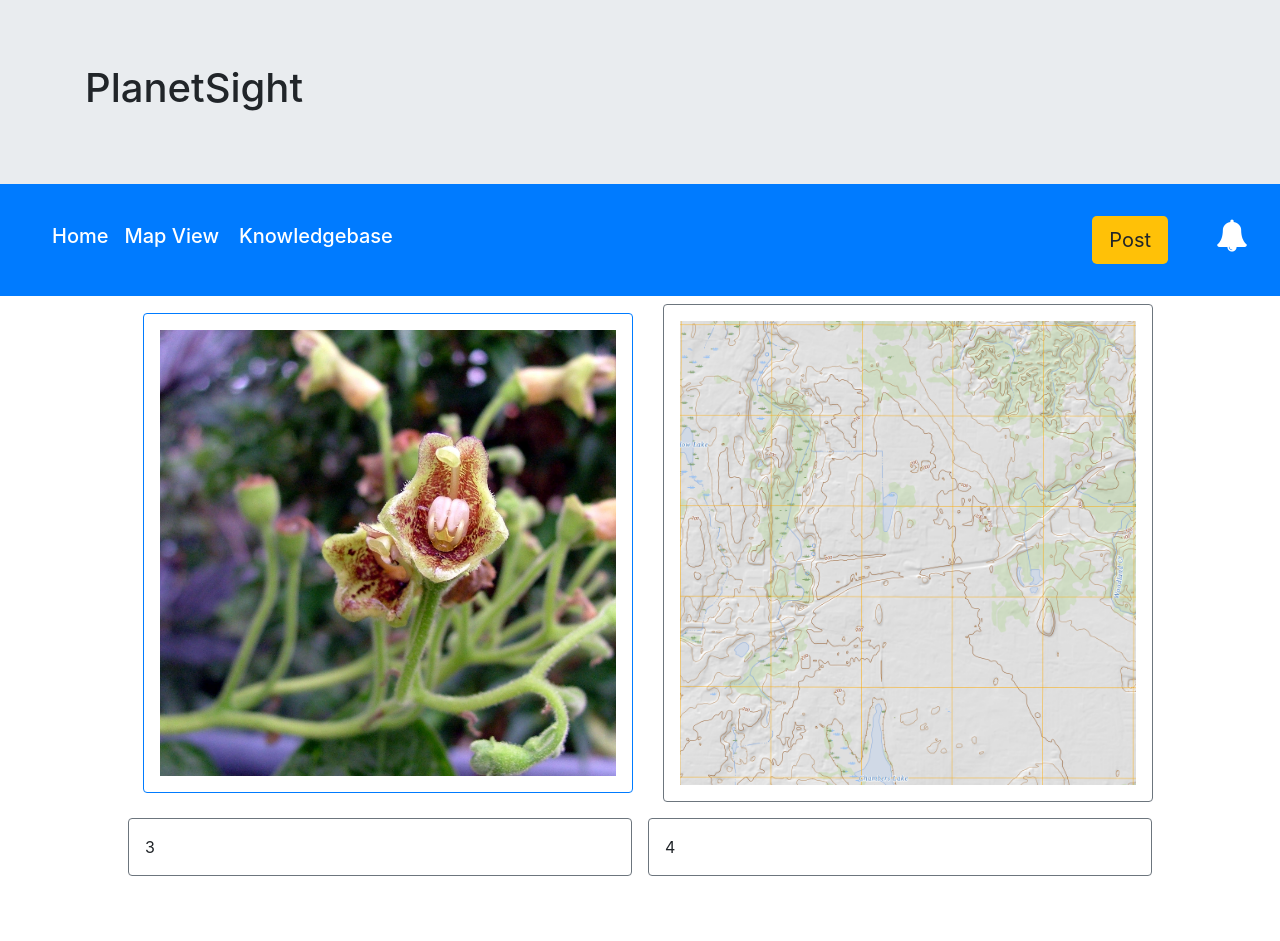
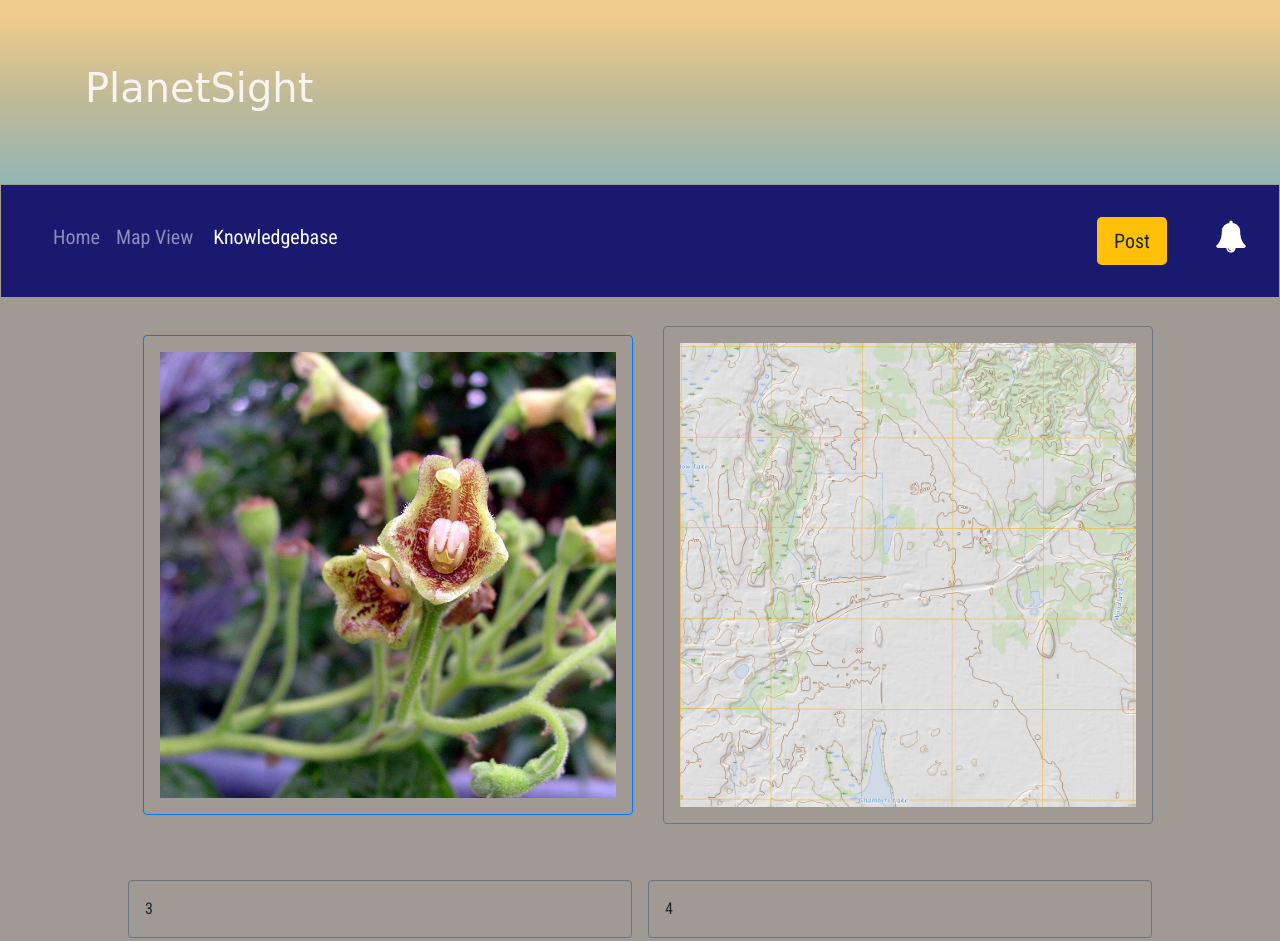
Before and after one commit to lexprod/alien-nature-app, a website: page view.html in a window 1280 px wide. Before the commit the page ends 884 px from the top, so only its background shows below. Drawn offline with nearby package versions, Linux system fonts and the light colour scheme; a web font is replaced by a local one.

Commit message:
some css + minor tweaks to navbar and knowledgebase page

```diff
--- a/css/styles.scss
+++ b/css/styles.scss
@@ -1,5 +1,52 @@
-.mapDiv {
-    object-fit: cover;
-    overflow-y:hidden;
-    overflow-x: hidden;
+$color-primary: #93b6b4;
+$color-secondary: rgb(161, 153, 147);
+$color-tetriary: #beb998;
+$color-accent-dark: midnightblue;
+$color-accent-light: #efcb8c;
+$color-light: rgb(249, 244, 239);
+
+$body-font: 'Roboto Condensed', sans-serif;
+$header-font: 'Sonsie One', cursive;
+
+
+body {
+    background-color: $color-secondary;
+    font-family: $body-font;
+
+
+    .jumbotron {
+        background-image: linear-gradient(to top, $color-primary, $color-tetriary, $color-accent-light 90%);
+        font-family: $header-font;
+        color: $color-light;
+    }
+
+    .navbar-dark {
+        background-color: $color-accent-dark;
+        margin: 0;
+        color: $color-light;
+        border: solid 1px $color-secondary;
+
+    }
+
+    .breadcrumb {
+        background-color: $color-light;
+
+    }
+
+    .row-content {
+        padding: 20px 50px;
+        .card {
+            background-color: $color-light;
+            .list-group-item {
+                background-color: $color-light;
+            }
+        }
+    }
+
+    .mapDiv {
+        object-fit: cover;
+        overflow-y: hidden;
+        overflow-x: hidden;
+    }
+
 }
--- a/view.html
+++ b/view.html
@@ -13,6 +13,9 @@
     <link rel="stylesheet" href="node_modules/bootstrap-social/bootstrap-social.css" />
     <link rel="stylesheet" href="css/styles.css" />
 
+    <link rel="preconnect" href="https://fonts.googleapis.com">
+    <link rel="preconnect" href="https://fonts.gstatic.com" crossorigin>
+    <link href="https://fonts.googleapis.com/css2?family=Roboto+Condensed:ital,wght@0,400;0,700;1,300&family=Sonsie+One&display=swap" rel="stylesheet">
 </head>
 
 <body>
@@ -33,17 +36,17 @@
 
     <!--responsive navbar, works with jquery script at the bottom-->
 
-    <nav id="responsiveNavbar" class="navbar navbar-expand-sm navbar-dark bg-primary fixed-bottom">
+    <nav id="responsiveNavbar" class="navbar navbar-expand-sm navbar-dark fixed-bottom">
         <div class="collapse navbar-collapse" id="navbarToggle">
             <ul class="navbar-nav p-4 mr-auto">
-                <li class="nav-item active"><a class="nav-link" href="index.html">
-                        <h5 class="text-white h5 ml-1">Home</h5>
+                <li class="nav-item"><a class="nav-link" href="index.html">
+                        <h5 class=" h5 ml-1">Home</h5>
                     </a></li>
                 <li class="nav-item"><a class="nav-link" href="map.html">
-                        <h5 class="text-white h5 ml-1 mx-sm-auto">Map View</h5>
+                        <h5 class=" h5 ml-1 mx-sm-auto">Map View</h5>
                     </a></li>
-                <li class="nav-item"><a class="nav-link" href="knowledgebase.html">
-                        <h5 class="text-white h5 ml-1">Knowledgebase</h5>
+                <li class="nav-item active"><a class="nav-link" href="knowledgebase.html">
+                        <h5 class=" h5 ml-1">Knowledgebase</h5>
                     </a></li>
             </ul>
         </div>
@@ -51,7 +54,7 @@
             aria-controls="NavbarToggle" aria-expanded="false" aria-label="Toggle navigation">
             <span class="navbar-toggler-icon"></span>
         </button>
-        <a role="button" class="btn btn-lg bg-warning mx-auto mr-sm-5" type="button" href="create.html">Post</a>
+        <button class="btn btn-lg bg-warning mx-auto mr-sm-5" type="button">Post</button>
         <span class="navbar-text mx-auto mr-sm-3">
             <a href="#" role="button" data-toggle="modal" data-target="#notificationModal">
                 <h2><i class="fa fa-bell"></i></h2>
```
Also changed, not shown: create.html (+13 -8 lines), index.html (+12 -7 lines), knowledgebase.html (+9 -6 lines), map.html (+11 -7 lines), package.json (+6 -2 lines), css/styles.css, 1 other file.
